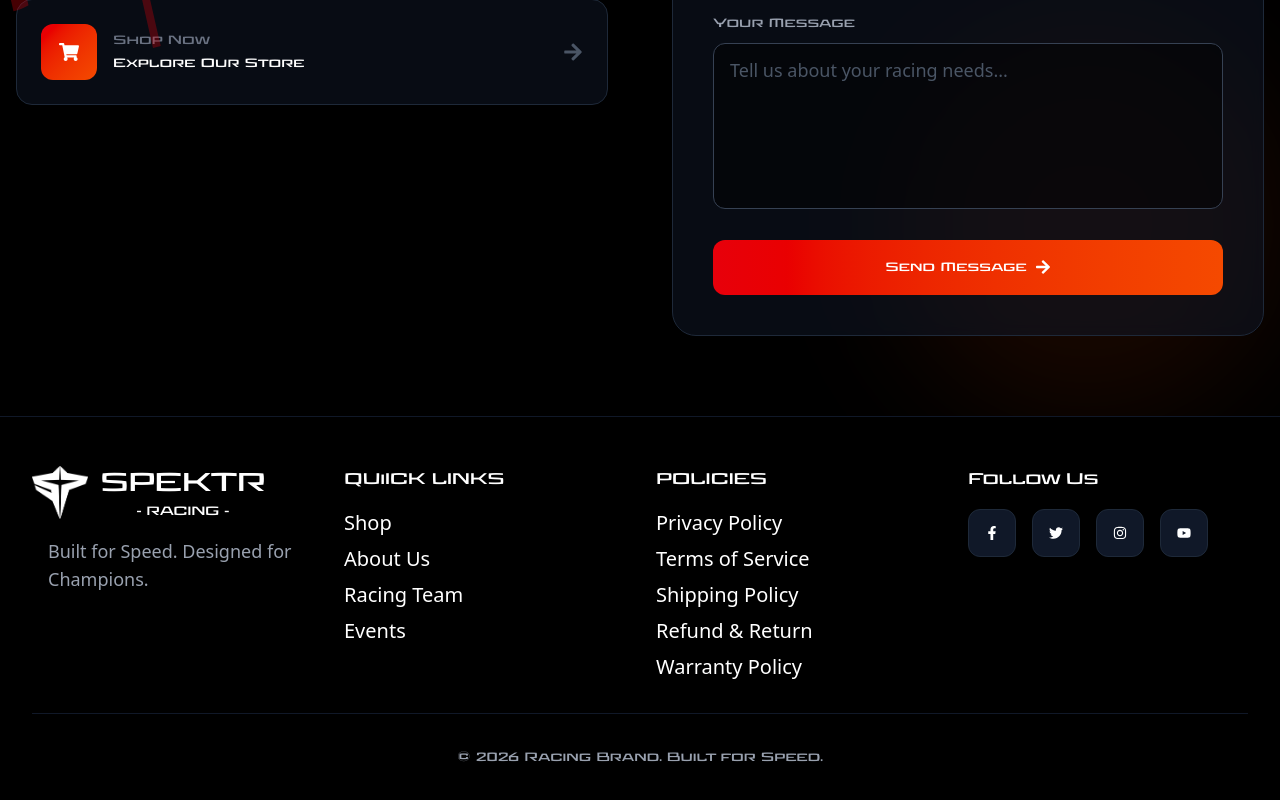
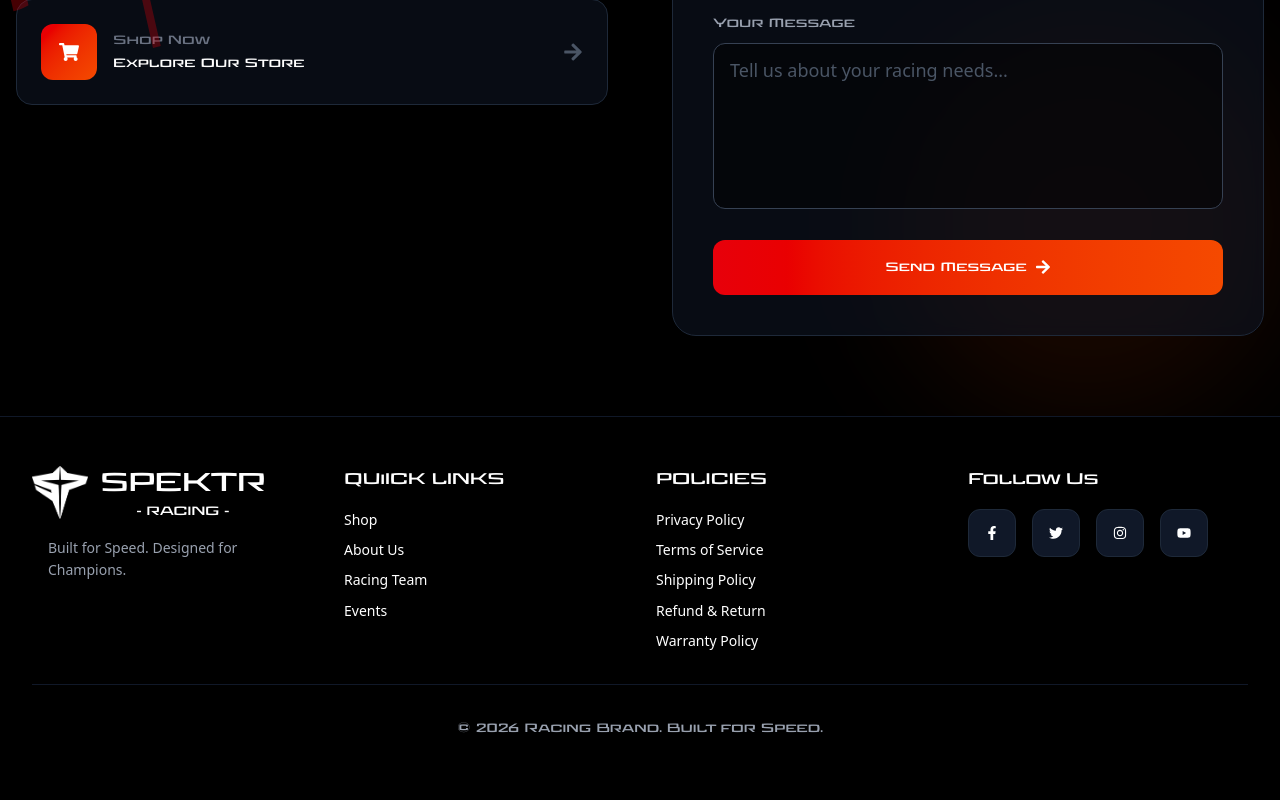
Before and after one commit to Pavan-Mannschaft25/spektr-racing, a React (Vite) app: page / in a window 1280 px wide. Shown: the part 5771-6571 px from the top of the page. Built offline with nearby package versions, Linux system fonts and the light colour scheme.

Commit message:
footer changes font size

```diff
--- a/src/components/Footer.jsx
+++ b/src/components/Footer.jsx
@@ -49,7 +49,7 @@ const Footer = () => {
                 </h2>
               </div>
             </motion.a>
-            <p className="text-gray-400 pt-4 md:pl-4 font-sans text-lg">
+            <p className="text-gray-400 pt-4 md:pl-4 font-sans text-md">
               Built for Speed. Designed for Champions.
             </p>
           </motion.div>
@@ -62,7 +62,7 @@ const Footer = () => {
             transition={{ duration: 0.5, delay: 0.1 }}
           >
             <h4 className="text-lg font-extralight mb-4">QUiICK LINKS</h4>
-            <ul className="space-y-2 font-sans text-xl">
+            <ul className="space-y-2 font-sans text-md">
               <li>
                 <a
                   href="#"
@@ -107,7 +107,7 @@ const Footer = () => {
           >
             <h4 className="text-lg font-extralight mb-4">POLICIES</h4>
             {/* <h4 className="text-red-500 font-semibold mb-3">POLICIES</h4> */}
-            <ul className="space-y-2 text-xl font-sans">
+            <ul className="space-y-2 text-md font-sans">
               <li>
                 <Link to="/privacy-policy" className="hover:text-white">
                   Privacy Policy
```
